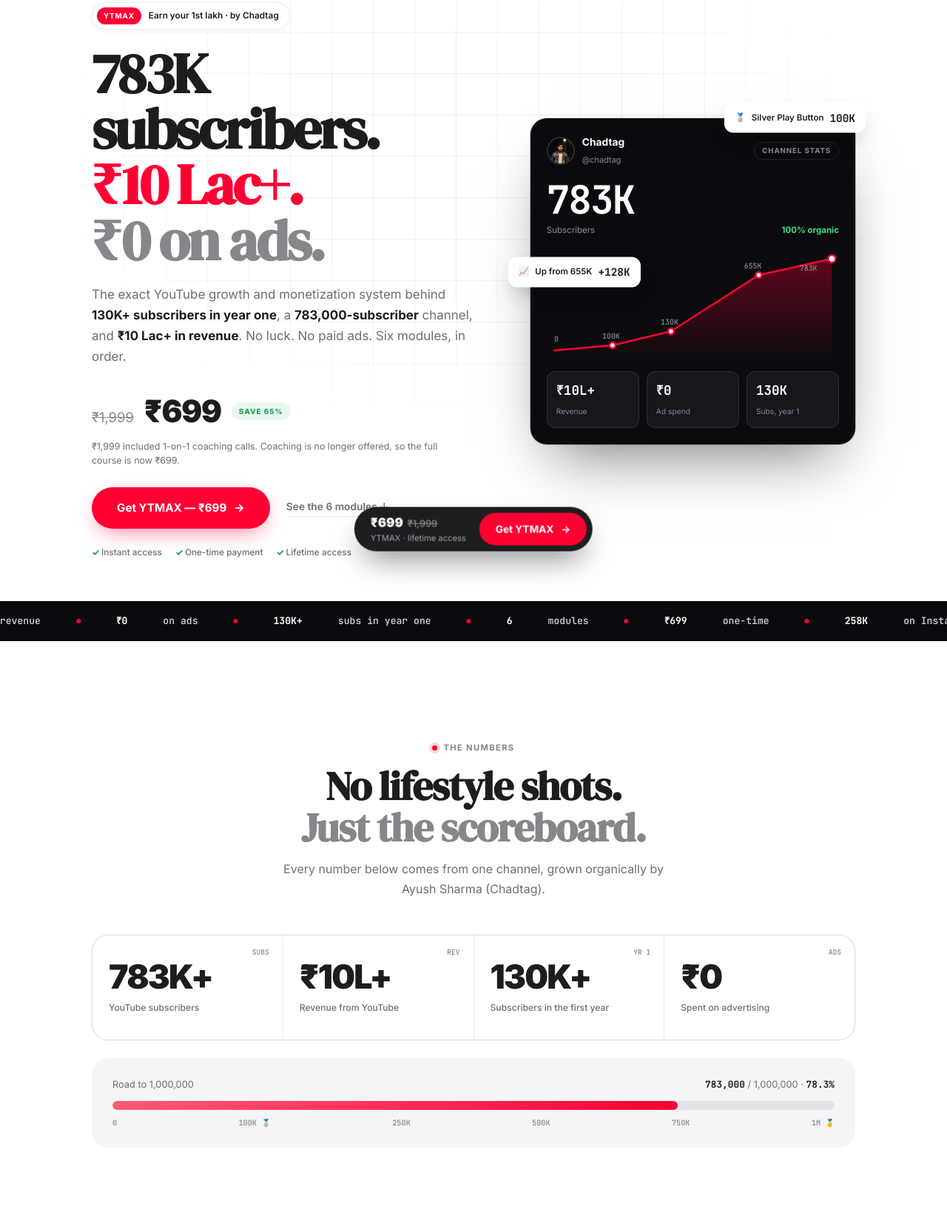
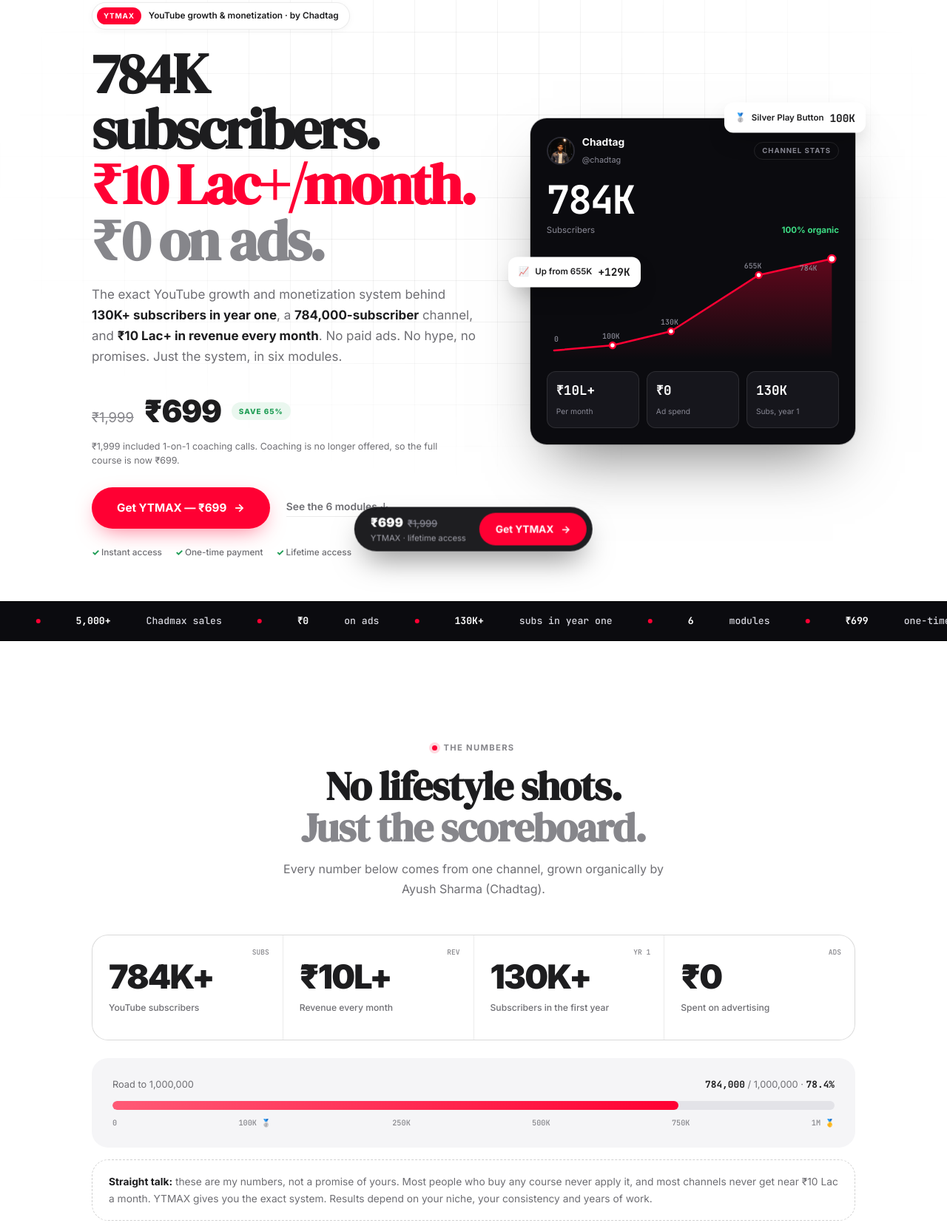
Before and after one commit to pandeynarayan065-gif/Chadmax, a plain HTML site: page ytmax/index.html in a window 1280 px wide. Shown: the part 123-1777 px from the top of the page at 74% size. Drawn offline with Linux system fonts and the light colour scheme.

Commit message:
YTMAX: update to 784K subs, 5K+ Chadmax sales, ₹10L+/month; drop dream-selling copy
Remove 'earn your 1st lakh' framing and 'your channel is next' promise,
add a straight-talk note and FAQ making clear the numbers are Chadtag's,
not a guaranteed outcome.

Co-Authored-By: Claude Opus 5.5 <noreply@anthropic.com>
Claude-Session: https://claude.ai/code/session_018CSVeMxsKJx5LvWY2bUZRv

```diff
--- a/ytmax/index.html
+++ b/ytmax/index.html
@@ -3,10 +3,10 @@
 <head>
 <meta charset="UTF-8">
 <meta name="viewport" content="width=device-width, initial-scale=1.0">
-<title>YTMAX — Earn Your 1st Lakh on YouTube | Chadtag</title>
-<meta name="description" content="The YouTube growth and monetization system behind 783K subscribers and ₹10 Lac+ revenue, with ₹0 spent on ads. 6 modules. ₹699, one-time.">
-<meta property="og:title" content="YTMAX — Earn Your 1st Lakh on YouTube">
-<meta property="og:description" content="783K subscribers. ₹10 Lac+ revenue. ₹0 on ads. The exact system, in 6 modules.">
+<title>YTMAX — YouTube Growth &amp; Monetization | Chadtag</title>
+<meta name="description" content="The YouTube growth and monetization system behind a 784K-subscriber channel making ₹10 Lac+ a month, with ₹0 spent on ads. 6 modules. ₹699, one-time.">
+<meta property="og:title" content="YTMAX — YouTube Growth &amp; Monetization">
+<meta property="og:description" content="784K subscribers. ₹10 Lac+ a month. ₹0 on ads. The exact system, in 6 modules.">
 <meta property="og:image" content="assets/plaque.jpg">
 <meta name="theme-color" content="#0b0b0f">
 <link rel="preconnect" href="https://fonts.googleapis.com">
@@ -140,6 +140,9 @@ nav{position:sticky;top:0;z-index:100;background:rgba(255,255,255,0.75);backdrop
 .bar{height:12px;background:#e3e3e8;border-radius:980px;overflow:hidden;position:relative}
 .bar i{display:block;height:100%;width:0;background:linear-gradient(90deg,#ff5a76,var(--red));border-radius:980px;transition:width 1.8s cubic-bezier(.3,0,.2,1)}
 .ticks{display:flex;justify-content:space-between;margin-top:10px;font-family:var(--mono);font-size:0.64rem;color:var(--gray)}
+
+.honest{margin-top:16px;border:1px dashed rgba(0,0,0,.18);border-radius:var(--r-lg);padding:18px 22px;font-size:0.86rem;color:var(--gray-d);line-height:1.65}
+.honest b{color:var(--black)}
 
 /* PROBLEM — NUMBERS */
 .funnel{display:grid;grid-template-columns:repeat(3,1fr);gap:16px;margin-top:48px}
@@ -331,7 +334,7 @@ footer{border-top:1px solid var(--line);padding:30px 0 110px}
       <a href="#proof">Proof</a>
       <a href="#faq">FAQ</a>
     </div>
-    <div class="n-subs"><span class="live"></span>783K subs</div>
+    <div class="n-subs"><span class="live"></span>784K subs</div>
     <a href="https://cosmofeed.com/view_ch/2a2a92b1-9166-4272-b797-106092f8a84f" target="_blank" rel="noopener" class="n-cta">Get YTMAX — ₹699</a>
   </div>
 </nav>
@@ -340,9 +343,9 @@ footer{border-top:1px solid var(--line);padding:30px 0 110px}
 <header class="hero">
   <div class="wrap hero-grid">
     <div class="rv">
-      <span class="pill"><b>YTMAX</b>Earn your 1st lakh · by Chadtag</span>
-      <h1 class="hero-h1">783K subscribers.<br><span class="red">₹10 Lac+.</span><br><em>₹0 on ads.</em></h1>
-      <p class="hero-sub">The exact YouTube growth and monetization system behind <b>130K+ subscribers in year one</b>, a <b>783,000-subscriber</b> channel, and <b>₹10 Lac+ in revenue</b>. No luck. No paid ads. Six modules, in order.</p>
+      <span class="pill"><b>YTMAX</b>YouTube growth &amp; monetization · by Chadtag</span>
+      <h1 class="hero-h1">784K subscribers.<br><span class="red">₹10 Lac+/month.</span><br><em>₹0 on ads.</em></h1>
+      <p class="hero-sub">The exact YouTube growth and monetization system behind <b>130K+ subscribers in year one</b>, a <b>784,000-subscriber</b> channel, and <b>₹10 Lac+ in revenue every month</b>. No paid ads. No hype, no promises. Just the system, in six modules.</p>
       <div class="price-row">
         <span class="p-old">₹1,999</span>
         <span class="p-new">₹699</span>
@@ -362,30 +365,30 @@ footer{border-top:1px solid var(--line);padding:30px 0 110px}
           <div class="studio-ch"><img src="assets/chadtag.jpg" alt="Chadtag"><div><b>Chadtag</b><small>@chadtag</small></div></div>
           <span class="studio-badge">Channel stats</span>
         </div>
-        <div class="studio-big"><span data-count="783" data-suffix="K">0K</span></div>
+        <div class="studio-big"><span data-count="784" data-suffix="K">0K</span></div>
         <div class="studio-lbl"><span>Subscribers</span><span class="up">100% organic</span></div>
         <svg class="chart" viewBox="0 0 400 150" preserveAspectRatio="none" aria-hidden="true">
           <defs><linearGradient id="g" x1="0" x2="0" y1="0" y2="1"><stop offset="0" stop-color="#ff0033" stop-opacity=".35"/><stop offset="1" stop-color="#ff0033" stop-opacity="0"/></linearGradient></defs>
           <path class="area" d="M10,138 L90,131 L170,112 L290,36 L390,14 L390,150 L10,150 Z"/>
           <path class="ln" d="M10,138 L90,131 L170,112 L290,36 L390,14"/>
           <circle class="pt" cx="90" cy="131" r="4"/><circle class="pt" cx="170" cy="112" r="4"/><circle class="pt" cx="290" cy="36" r="4"/><circle class="pt" cx="390" cy="14" r="5"/>
-          <text x="10" y="126">0</text><text x="76" y="122">100K</text><text x="156" y="103">130K</text><text x="270" y="27">655K</text><text x="346" y="30">783K</text>
+          <text x="10" y="126">0</text><text x="76" y="122">100K</text><text x="156" y="103">130K</text><text x="270" y="27">655K</text><text x="346" y="30">784K</text>
         </svg>
         <div class="studio-row">
-          <div><b>₹10L+</b><small>Revenue</small></div>
+          <div><b>₹10L+</b><small>Per month</small></div>
           <div><b>₹0</b><small>Ad spend</small></div>
           <div><b>130K</b><small>Subs, year 1</small></div>
         </div>
       </div>
       <div class="float-tag ft-1">🥈 <span>Silver Play Button</span> <b>100K</b></div>
-      <div class="float-tag ft-2">📈 <span>Up from 655K</span> <b>+128K</b></div>
+      <div class="float-tag ft-2">📈 <span>Up from 655K</span> <b>+129K</b></div>
     </div>
   </div>
 
   <div class="ticker" aria-hidden="true">
     <div class="ticker-track">
-      <span><b>783K</b> subscribers</span><span><b>₹10 Lac+</b> revenue</span><span><b>₹0</b> on ads</span><span><b>130K+</b> subs in year one</span><span><b>6</b> modules</span><span><b>₹699</b> one-time</span><span><b>258K</b> on Instagram</span><span><b>23M+</b> reach in 30 days</span>
-      <span><b>783K</b> subscribers</span><span><b>₹10 Lac+</b> revenue</span><span><b>₹0</b> on ads</span><span><b>130K+</b> subs in year one</span><span><b>6</b> modules</span><span><b>₹699</b> one-time</span><span><b>258K</b> on Instagram</span><span><b>23M+</b> reach in 30 days</span>
+      <span><b>784K</b> subscribers</span><span><b>₹10 Lac+</b> a month</span><span><b>5,000+</b> Chadmax sales</span><span><b>₹0</b> on ads</span><span><b>130K+</b> subs in year one</span><span><b>6</b> modules</span><span><b>₹699</b> one-time</span><span><b>258K</b> on Instagram</span><span><b>23M+</b> reach in 30 days</span>
+      <span><b>784K</b> subscribers</span><span><b>₹10 Lac+</b> a month</span><span><b>5,000+</b> Chadmax sales</span><span><b>₹0</b> on ads</span><span><b>130K+</b> subs in year one</span><span><b>6</b> modules</span><span><b>₹699</b> one-time</span><span><b>258K</b> on Instagram</span><span><b>23M+</b> reach in 30 days</span>
     </div>
   </div>
 </header>
@@ -399,15 +402,18 @@ footer{border-top:1px solid var(--line);padding:30px 0 110px}
       <p class="lead">Every number below comes from one channel, grown organically by Ayush Sharma (Chadtag).</p>
     </div>
     <div class="stats rv">
-      <div class="stat"><span class="stat-k">SUBS</span><span class="stat-n" data-count="783" data-suffix="K+">0</span><span class="stat-l">YouTube subscribers</span></div>
-      <div class="stat"><span class="stat-k">REV</span><span class="stat-n">₹<span data-count="10">0</span>L+</span><span class="stat-l">Revenue from YouTube</span></div>
+      <div class="stat"><span class="stat-k">SUBS</span><span class="stat-n" data-count="784" data-suffix="K+">0</span><span class="stat-l">YouTube subscribers</span></div>
+      <div class="stat"><span class="stat-k">REV</span><span class="stat-n">₹<span data-count="10">0</span>L+</span><span class="stat-l">Revenue every month</span></div>
       <div class="stat"><span class="stat-k">YR 1</span><span class="stat-n" data-count="130" data-suffix="K+">0</span><span class="stat-l">Subscribers in the first year</span></div>
       <div class="stat"><span class="stat-k">ADS</span><span class="stat-n">₹0</span><span class="stat-l">Spent on advertising</span></div>
     </div>
     <div class="goal rv">
-      <div class="goal-top"><span>Road to 1,000,000</span><span><b>783,000</b> / 1,000,000 · <b>78.3%</b></span></div>
-      <div class="bar"><i data-w="78.3"></i></div>
+      <div class="goal-top"><span>Road to 1,000,000</span><span><b>784,000</b> / 1,000,000 · <b>78.4%</b></span></div>
+      <div class="bar"><i data-w="78.4"></i></div>
       <div class="ticks"><span>0</span><span>100K 🥈</span><span>250K</span><span>500K</span><span>750K</span><span>1M 🥇</span></div>
+    </div>
+    <div class="honest rv">
+      <b>Straight talk:</b> these are my numbers, not a promise of yours. Most people who buy any course never apply it, and most channels never get near ₹10 Lac a month. YTMAX gives you the exact system. Results depend on your niche, your consistency and years of work.
     </div>
   </div>
 </section>
@@ -436,7 +442,7 @@ footer{border-top:1px solid var(--line);padding:30px 0 110px}
       <div class="fn dark rv d2">
         <div class="fn-n" style="color:var(--red)">20</div>
         <div class="fn-t">Actually build something</div>
-        <div class="fn-d">YTMAX is the playbook for getting into this group, and then getting paid.</div>
+        <div class="fn-d">YTMAX teaches what this group does differently. Doing it is on you.</div>
         <div class="fn-bar" data-dots="100" data-on="20"></div>
       </div>
     </div>
@@ -448,7 +454,7 @@ footer{border-top:1px solid var(--line);padding:30px 0 110px}
   <div class="wrap">
     <div class="rv">
       <span class="eyebrow"><span class="dot"></span>The track record</span>
-      <h2 class="h2">From 0 to 783K.<br><em>Milestone by milestone.</em></h2>
+      <h2 class="h2">From 0 to 784K.<br><em>Milestone by milestone.</em></h2>
     </div>
     <div class="tl-wrap">
       <figure class="tl-img rv"><img src="assets/2016.jpg" alt="Chadtag in 2016, before the channel grew" loading="lazy"><figcaption>2016 · 0 subscribers</figcaption></figure>
@@ -456,9 +462,9 @@ footer{border-top:1px solid var(--line);padding:30px 0 110px}
         <li class="rv"><div class="tl-k">2016 · Start</div><div class="tl-n">0</div><p class="tl-d">Same starting point as you: no audience, no money, no system.</p></li>
         <li class="rv"><div class="tl-k">Milestone</div><div class="tl-n">100,000</div><p class="tl-d">Silver Play Button from YouTube.</p></li>
         <li class="rv"><div class="tl-k">First year of growth</div><div class="tl-n">130,000+</div><p class="tl-d">Organic growth without relying on viral luck or chasing trends.</p></li>
-        <li class="rv"><div class="tl-k">Monetization</div><div class="tl-n">₹10,00,000+</div><p class="tl-d">Revenue from YouTube, including hundreds of Chadmax course sales, with ₹0 spent on ads.</p></li>
         <li class="rv"><div class="tl-k">Milestone</div><div class="tl-n">655,000</div><p class="tl-d">Where the first YTMAX page left off.</p></li>
-        <li class="rv now"><div class="tl-k">Today</div><div class="tl-n">783,000</div><p class="tl-d">And still compounding. The same system, now in six modules.</p></li>
+        <li class="rv"><div class="tl-k">Monthly revenue, now</div><div class="tl-n">₹10,00,000+</div><p class="tl-d">Every month, from YouTube and the courses it sells: 5,000+ Chadmax sales alone, with ₹0 spent on ads.</p></li>
+        <li class="rv now"><div class="tl-k">Today</div><div class="tl-n">784,000</div><p class="tl-d">And still compounding. The same system, now in six modules.</p></li>
       </ol>
     </div>
   </div>
@@ -497,15 +503,15 @@ footer{border-top:1px solid var(--line);padding:30px 0 110px}
         <div class="pc metric rv d2">
           <div>
             <div class="big">₹10L+</div>
-            <p>Course and digital sales, generated organically from YouTube.</p>
+            <p>Revenue every month, from YouTube and the courses it sells. All organic.</p>
           </div>
           <div class="rows">
             <div><span>Ad spend</span><b>₹0</b></div>
-            <div><span>Chadmax sales</span><b>Hundreds</b></div>
+            <div><span>Chadmax sales</span><b>5,000+</b></div>
             <div><span>Traffic source</span><b>100% organic</b></div>
           </div>
         </div>
-        <div class="pc dark rv d3"><div class="big">783K</div><p>Subscribers on YouTube, and growing.</p></div>
+        <div class="pc dark rv d3"><div class="big">784K</div><p>Subscribers on YouTube, and growing.</p></div>
       </div>
     </div>
   </div>
@@ -519,9 +525,9 @@ footer{border-top:1px solid var(--line);padding:30px 0 110px}
       <h2 class="h2">It's not a one-off.<br><em>The system works across platforms.</em></h2>
     </div>
     <div class="eco">
-      <div class="eco-c rv"><span class="eco-tag">Looksmaxxing</span><h3>Chadmax</h3><dl><div><dt>Ebook pages</dt><dd>400+</dd></div><div><dt>Video modules</dt><dd>34+</dd></div><div><dt>Sales</dt><dd>Hundreds</dd></div><div><dt>Ad spend</dt><dd>₹0</dd></div></dl></div>
+      <div class="eco-c rv"><span class="eco-tag">Looksmaxxing</span><h3>Chadmax</h3><dl><div><dt>Ebook pages</dt><dd>400+</dd></div><div><dt>Video modules</dt><dd>34+</dd></div><div><dt>Sales</dt><dd>5,000+</dd></div><div><dt>Ad spend</dt><dd>₹0</dd></div></dl></div>
       <div class="eco-c rv d1"><span class="eco-tag">Instagram</span><h3>Instamax</h3><dl><div><dt>Followers</dt><dd>258K</dd></div><div><dt>Reach, 30 days</dt><dd>23M+</dd></div><div><dt>Modules</dt><dd>6</dd></div><div><dt>Ad spend</dt><dd>₹0</dd></div></dl></div>
-      <div class="eco-c hl rv d2"><span class="eco-you">You're here</span><span class="eco-tag">YouTube</span><h3>YTMAX</h3><dl><div><dt>Subscribers</dt><dd>783K</dd></div><div><dt>Revenue</dt><dd>₹10L+</dd></div><div><dt>Modules</dt><dd>6</dd></div><div><dt>Ad spend</dt><dd>₹0</dd></div></dl></div>
+      <div class="eco-c hl rv d2"><span class="eco-you">You're here</span><span class="eco-tag">YouTube</span><h3>YTMAX</h3><dl><div><dt>Subscribers</dt><dd>784K</dd></div><div><dt>Revenue / month</dt><dd>₹10L+</dd></div><div><dt>Modules</dt><dd>6</dd></div><div><dt>Ad spend</dt><dd>₹0</dd></div></dl></div>
     </div>
   </div>
 </section>
@@ -534,7 +540,7 @@ footer{border-top:1px solid var(--line);padding:30px 0 110px}
       <h2 class="h2">Guessing vs a system.</h2>
     </div>
     <div class="cmp rv">
-      <div class="cmp-row"><div></div><div>Without YTMAX</div><div>With YTMAX</div></div>
+      <div class="cmp-row"><div></div><div>Guessing</div><div>What YTMAX teaches</div></div>
       <div class="cmp-row"><div>Income sources</div><div>AdSense only</div><div>Multiple streams</div></div>
       <div class="cmp-row"><div>Growth</div><div>Hoping for a viral hit</div><div>A repeatable process</div></div>
       <div class="cmp-row"><div>Audience</div><div>Clicks off when bored</div><div>Loyal and returning</div></div>
@@ -605,7 +611,8 @@ footer{border-top:1px solid var(--line);padding:30px 0 110px}
       <details><summary>Why is it ₹699 instead of ₹1,999?</summary><p>₹1,999 included 1-on-1 coaching calls. Coaching is no longer available, so the price dropped to ₹699. You still get every module.</p></details>
       <details><summary>Do I need an existing channel or subscribers?</summary><p>No. Whether you're at 0 subscribers or have a channel stuck before monetization, YTMAX covers growth and monetization from the ground up.</p></details>
       <details><summary>How soon do I get access?</summary><p>Immediately after checkout on Cosmofeed. Watch at your own pace on mobile or desktop, with lifetime access.</p></details>
-      <details><summary>Do I have to spend money on ads?</summary><p>No. The channel behind YTMAX reached 783K subscribers and ₹10 Lac+ in revenue with ₹0 spent on advertising.</p></details>
+      <details><summary>Do I have to spend money on ads?</summary><p>No. The channel behind YTMAX reached 784K subscribers and makes ₹10 Lac+ a month with ₹0 spent on advertising.</p></details>
+      <details><summary>Will I make ₹10 Lac a month too?</summary><p>Probably not, and anyone who promises that is lying. Those numbers took years. YTMAX teaches the system behind them; how far you take it depends on your niche, your consistency and how long you stick with it.</p></details>
       <details><summary>How fast will I see results?</summary><p>It depends on how consistently you apply it. Anyone promising overnight results is lying; growth compounds over months of uploads.</p></details>
       <details><summary>How do I contact you?</summary><p>Email <a href="mailto:chadtag4404@gmail.com" style="text-decoration:underline">chadtag4404@gmail.com</a> for any questions or issues with the course.</p></details>
     </div>
@@ -615,9 +622,9 @@ footer{border-top:1px solid var(--line);padding:30px 0 110px}
 <!-- FINAL -->
 <section class="final">
   <div class="wrap rv">
-    <div class="final-n">783K</div>
-    <h2 class="h2">Your channel is next.</h2>
-    <p class="lead" style="margin:0 auto">The system behind 783K subscribers and ₹10 Lac+ in revenue, for ₹699, once.</p>
+    <div class="final-n">784K</div>
+    <h2 class="h2">The system.<br><em>Not a shortcut.</em></h2>
+    <p class="lead" style="margin:0 auto">Exactly what built a 784K channel, for ₹699, once. What you do with it is up to you.</p>
     <a href="https://cosmofeed.com/view_ch/2a2a92b1-9166-4272-b797-106092f8a84f" target="_blank" rel="noopener" class="btn btn-red">Get YTMAX — ₹699 <span class="arr">→</span></a>
     <small>One-time payment · Instant lifetime access</small>
   </div>
```
